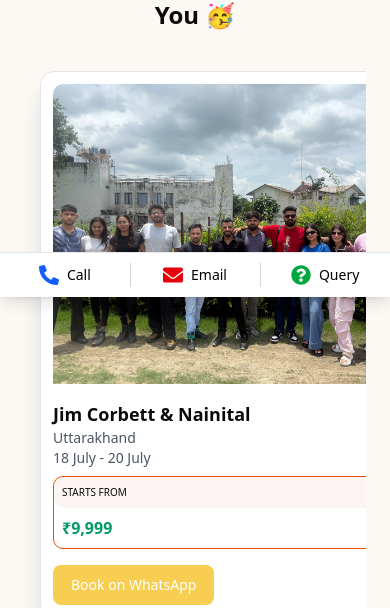
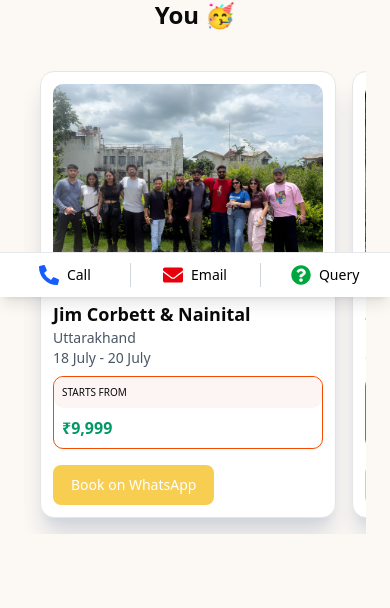
Before and after one commit to Shobhit150/blessingsHoliday, a Next.js app: page / in a window 390 px wide. Shown: the part 547-1155 px from the top of the page. Built offline with nearby package versions, Linux system fonts and the light colour scheme.

Commit message:
fix: size

```diff
--- a/components/TripView.tsx
+++ b/components/TripView.tsx
@@ -47,7 +47,7 @@ const Details = () => {
                   initial={{ opacity: 0, y: 30 }}
                   animate={{ opacity: 1, y: 0 }}
                   transition={{ duration: 0.3, delay: index * 0.05 }}
-                  className="border shadow-xl shadow-gray-300 rounded-[14px] p-3 min-w-[340px] md:min-w-[400px] max-w-[400px] bg-white overflow-hidden flex-shrink-0 md:m-auto"
+                  className="border shadow-xl shadow-gray-300 rounded-[14px] p-3  md:min-w-[400px] max-w-[400px] bg-white overflow-hidden flex-shrink-0 md:m-auto"
                 >
                   <Link href={`/trips/${trip.slug}`} className="block">
                     <Image
@@ -55,7 +55,7 @@ const Details = () => {
                       alt={trip.title}
                       width={200}
                       height={200}
-                      className="w-full h-[300px] rounded-t-lg object-cover"
+                      className="w-[270px] md:w-full h-[200px] md:h-[300px] rounded-t-lg object-cover"
                     />
                     <div className="mt-4">
                       <h3 className="text-lg font-semibold">{trip.title}</h3>
```
